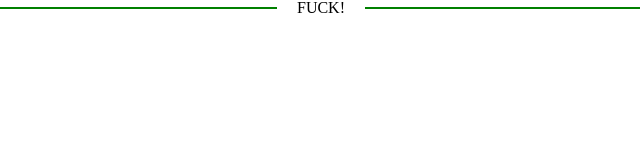
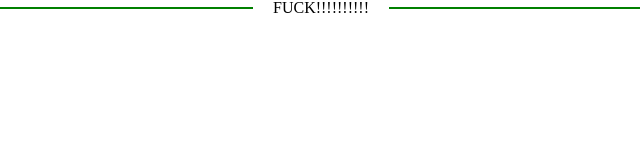
Before and after one commit to serp1011/GIT-test, a website: page app/index.html in a window 1280 px wide. Shown: the full height of the page, 319-959 px from the left. Drawn offline with nearby package versions, Linux system fonts and the light colour scheme.

Commit message:
changeddd index

```diff
--- a/app/index.html
+++ b/app/index.html
@@ -9,7 +9,7 @@
 </head>
 <body>
 
-<div class="fuck">FUCK!</div>
+<div class="fuck">FUCK!!!!!!!!!!</div>
 
 
 
```
